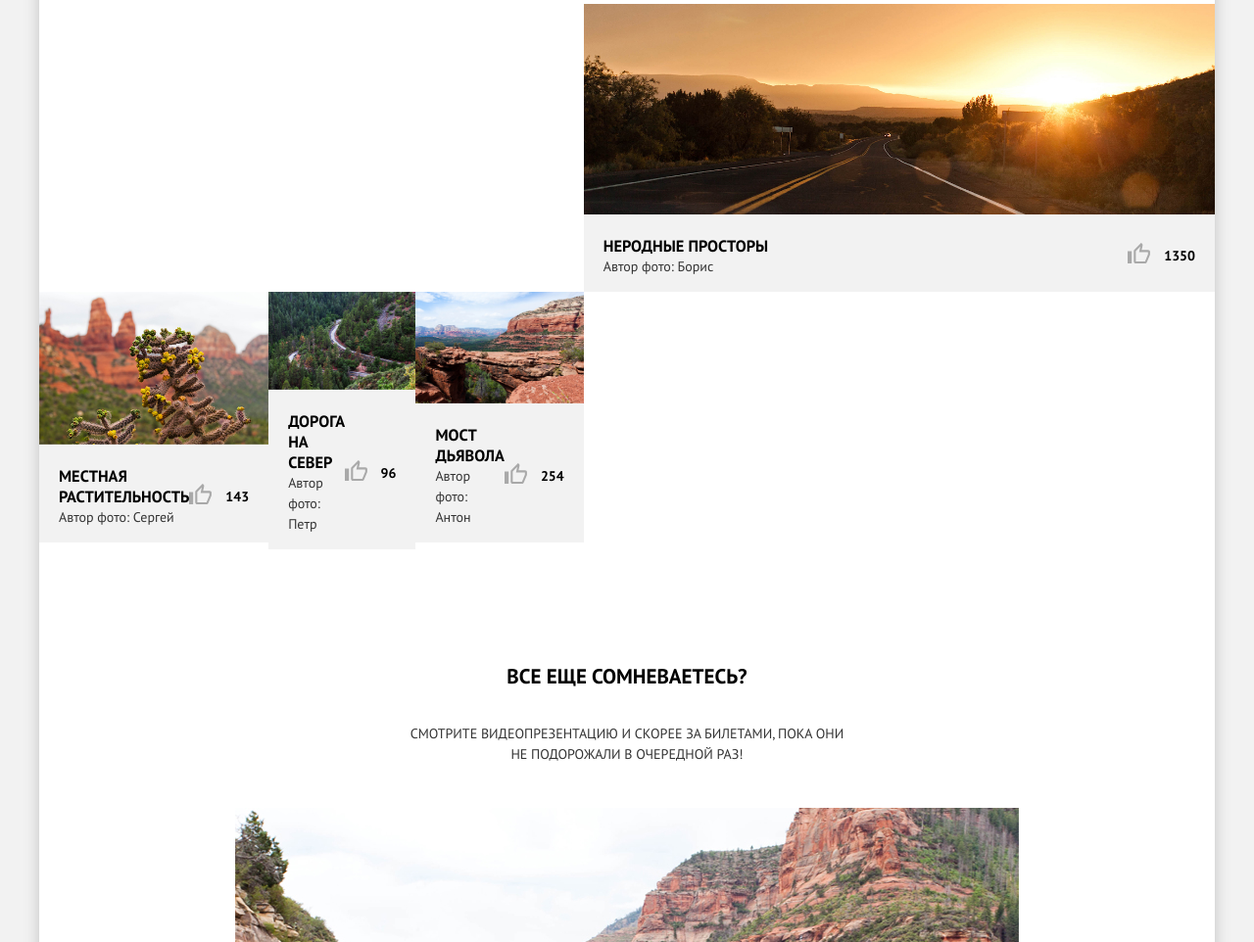
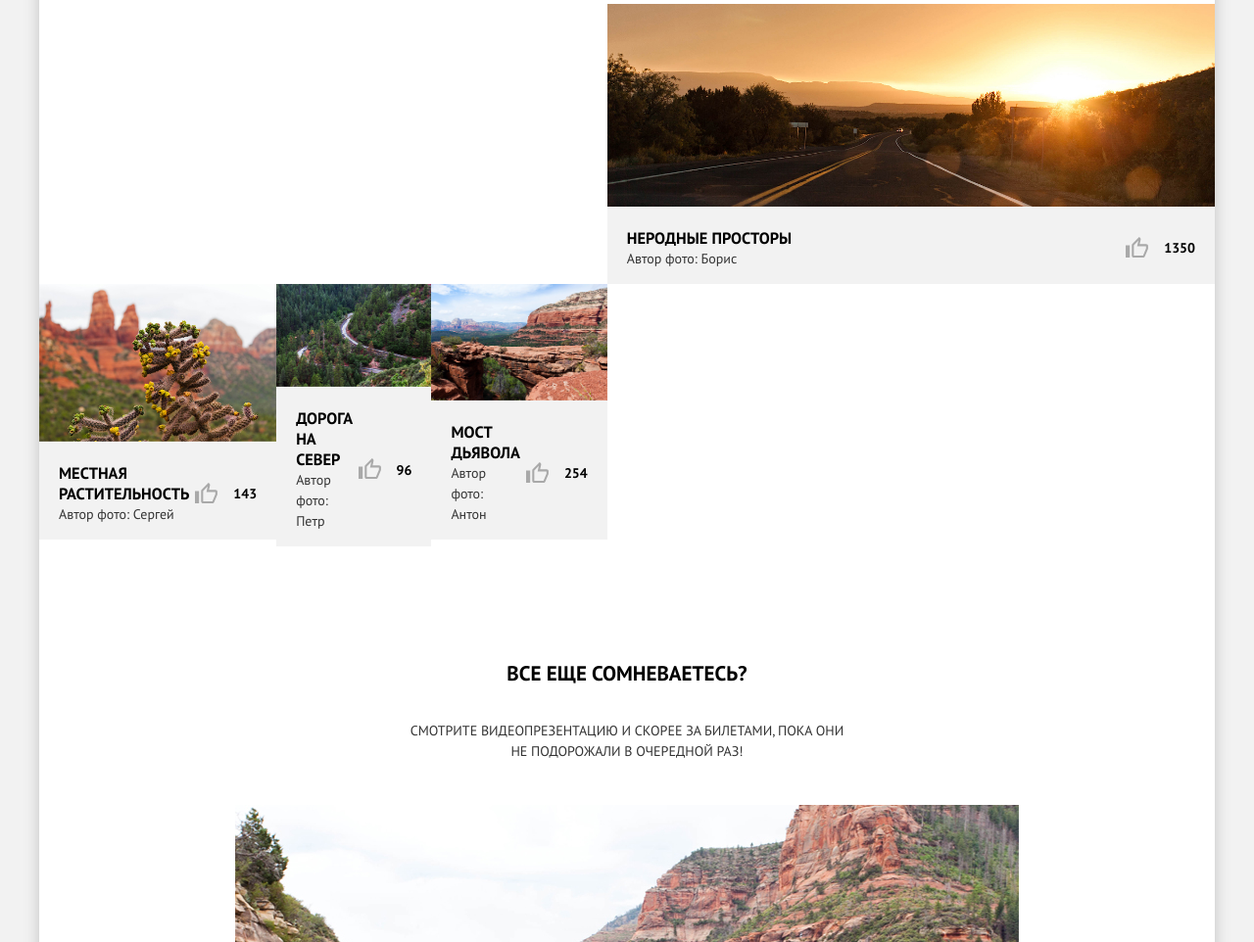
Before and after one commit to silkroadbum/1112261-sedona-27, a website: page source/gallery.html in a window 1280 px wide. Shown: the part 491-1453 px from the top of the page at 98% size. Drawn offline with nearby package versions, Linux system fonts and the light colour scheme; files that its build step writes are made by us from their sources.

Commit message:
Сделал кнопку лайков в галлерее, поправил hero блок, и скорректировал размер карты

```diff
--- a/source/gallery.html
+++ b/source/gallery.html
@@ -64,7 +64,12 @@
                   <h3 class="gallery__title">Неродные просторы</h3>
                   <span class="gallery__author">Автор фото: Борис</span>
                 </div>
-                <div class="gallery__likes_block">
+                <div class="gallery__likes-block">
+                  <button class="gallery__likes-button" type="button" aria-label="Поставить лайк">
+                    <svg width="23" height="21" aria-hidden="true" focusable="false">
+                      <use xlink:href="img/sprite.svg#like-icon"></use>
+                    </svg>
+                  </button>
                   <span class="visually-hidden">Количество лайков:</span>
                   <b class="gallery__likes">1350</b>
                 </div>
@@ -81,7 +86,12 @@
                   <h3 class="gallery__title">Местная растительность</h3>
                   <span class="gallery__author">Автор фото: Сергей</span>
                 </div>
-                <div class="gallery__likes_block">
+                <div class="gallery__likes-block">
+                  <button class="gallery__likes-button" type="button" aria-label="Поставить лайк">
+                    <svg width="23" height="21" aria-hidden="true" focusable="false">
+                      <use xlink:href="img/sprite.svg#like-icon"></use>
+                    </svg>
+                  </button>
                   <span class="visually-hidden">Количество лайков:</span>
                   <b class="gallery__likes">143</b>
                 </div>
@@ -98,7 +108,12 @@
                   <h3 class="gallery__title">Дорога на север</h3>
                   <span class="gallery__author">Автор фото: Петр</span>
                 </div>
-                <div class="gallery__likes_block">
+                <div class="gallery__likes-block">
+                  <button class="gallery__likes-button" type="button" aria-label="Поставить лайк">
+                    <svg width="23" height="21" aria-hidden="true" focusable="false">
+                      <use xlink:href="img/sprite.svg#like-icon"></use>
+                    </svg>
+                  </button>
                   <span class="visually-hidden">Количество лайков:</span>
                   <b class="gallery__likes">96</b>
                 </div>
@@ -115,7 +130,12 @@
                   <h3 class="gallery__title">Мост дьявола</h3>
                   <span class="gallery__author">Автор фото: Антон</span>
                 </div>
-                <div class="gallery__likes_block">
+                <div class="gallery__likes-block">
+                  <button class="gallery__likes-button" type="button" aria-label="Поставить лайк">
+                    <svg width="23" height="21" aria-hidden="true" focusable="false">
+                      <use xlink:href="img/sprite.svg#like-icon"></use>
+                    </svg>
+                  </button>
                   <span class="visually-hidden">Количество лайков:</span>
                   <b class="gallery__likes">254</b>
                 </div>
@@ -133,7 +153,7 @@
             <button class="video-preview__button">
               <span class="visually-hidden">Воспроизвести</span>
             </button>
-            <video class="video-preview__video" poster="img/gallery/video-poster.jpg" width="280" height="177" alt="Видеопризентация города Седона."></video>
+            <video class="video-preview__video" poster="img/gallery/video-poster.jpg" width="280" height="177"></video>
           </div>
 
         </section>
--- a/source/less/blocks/gallery.less
+++ b/source/less/blocks/gallery.less
@@ -69,23 +69,20 @@
   }
 }
 
+.gallery__likes-block {
+  display: flex;
+  align-items: center;
+}
+
 .gallery__likes {
-  position: relative;
-  display: block;
   color: #000000;
   font-weight: 700;
   text-align: left;
-  padding-left: 37px;
+  padding-left: 10px;
+}
 
-  &::before {
-    content: "";
-    position: absolute;
-    bottom: 3px;
-    left: 0;
-    width: 23px;
-    height: 21px;
-    background-image: url("../img/icons/like-icon.svg");
-    background-repeat: no-repeat;
-    background-position: 50% 50%;
-  }
+.gallery__likes-button {
+  border: none;
+  background-color: transparent;
+  cursor: pointer;
 }
--- a/source/less/blocks/hero.less
+++ b/source/less/blocks/hero.less
@@ -3,7 +3,7 @@
   background-color: #000000;
   background-image: url("../img/white-divider-mobile1.svg"), url("../img/hero-background-small.jpg");
   background-position: center bottom, center bottom;
-  background-size: contain, contain;
+  background-size: 100% auto, 100% auto;
   background-repeat: no-repeat, no-repeat;
   text-align: center;
   padding: 90px 20px 81px;
--- a/source/less/blocks/location.less
+++ b/source/less/blocks/location.less
@@ -3,12 +3,15 @@
   background-position: 50%, 50%;
   background-size: 27px 27px, 100% 100%;
   background-repeat: no-repeat, no-repeat;
+  width: 320px;
 
   @media (min-width: @tablet-width) {
+    width: 768px;
     background-image: url("../img/icons/marker-icon.svg"), url("../img/map-tablet.jpg");
   }
 
-  @media (min-width: @tablet-width) {
+  @media (min-width: @desktop-width) {
+    width: 1200px;
     background-image: url("../img/icons/marker-icon.svg"), url("../img/map-desktop.jpg");
   }
 }
```
Also changed, not shown: source/index.html (+1 -1 lines).
